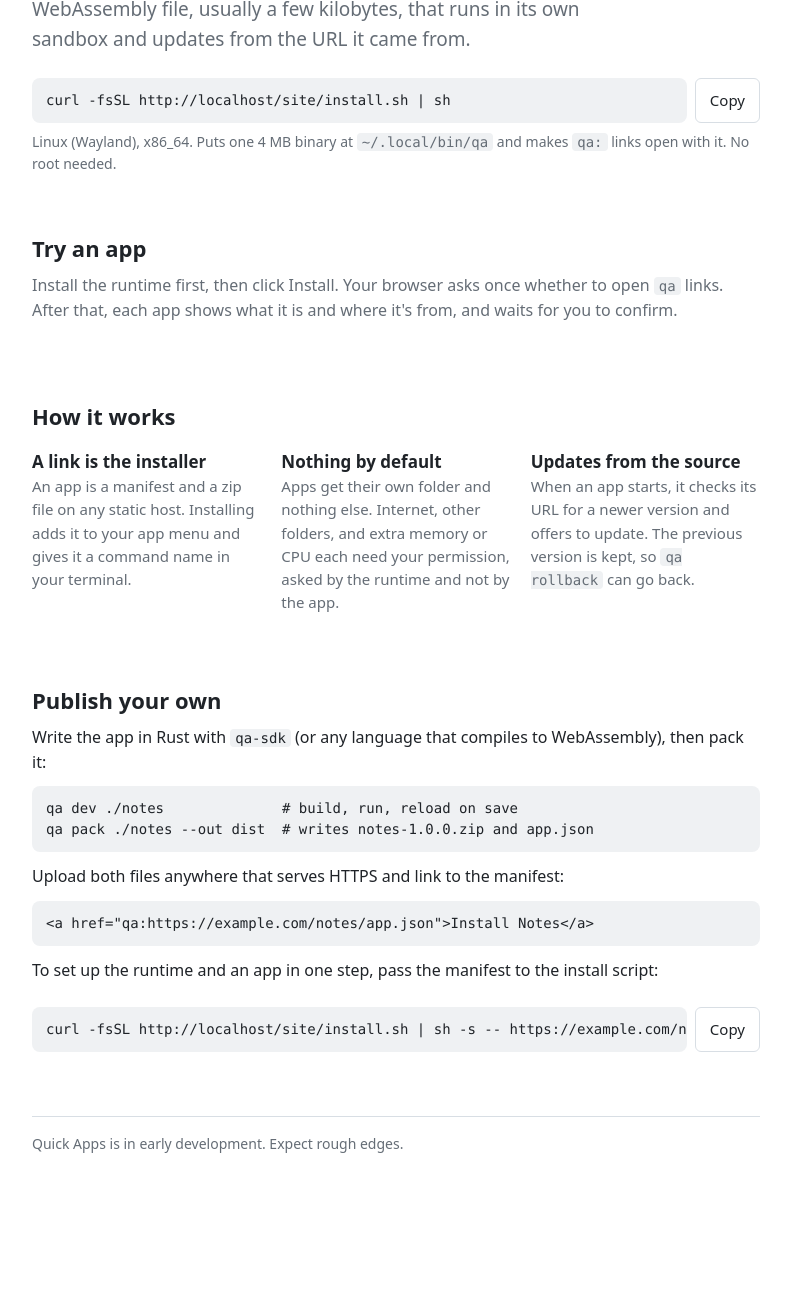
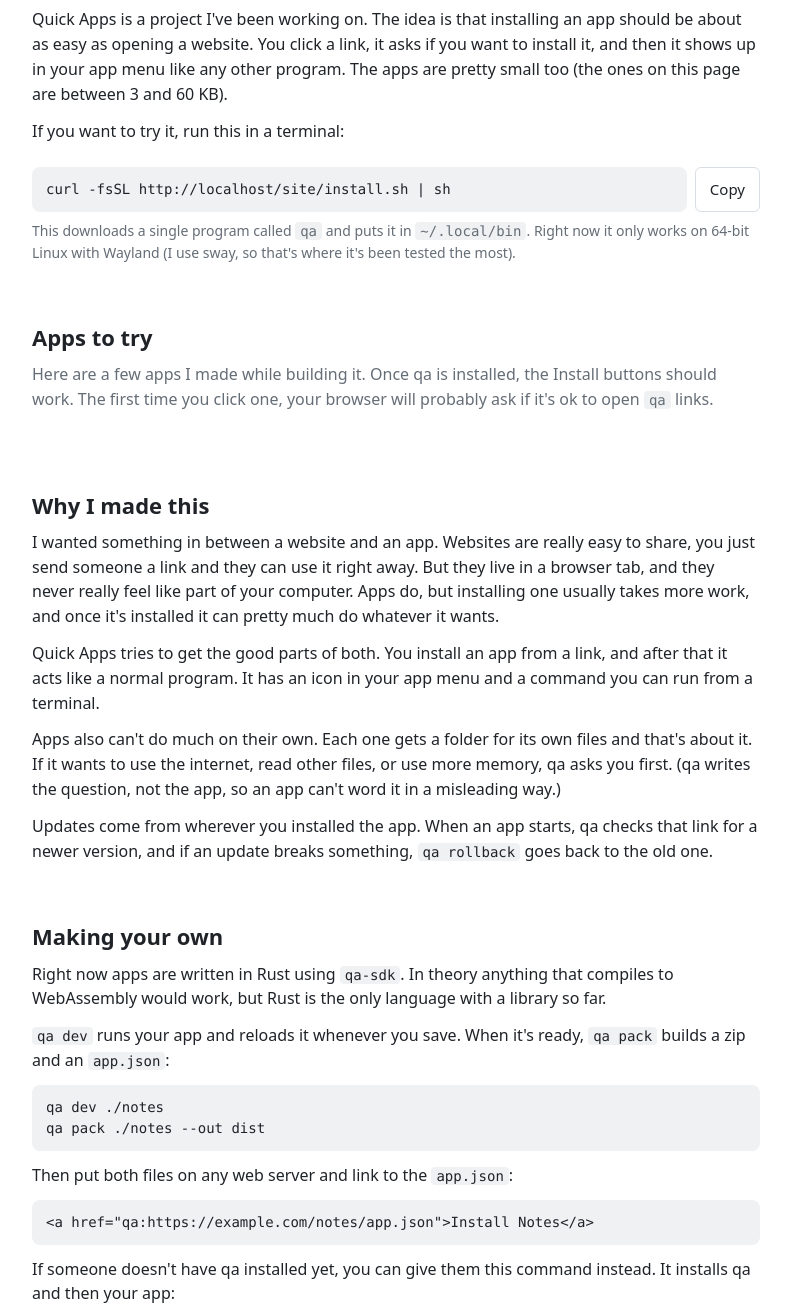
Before and after one commit to anbcodes/quick-apps, a plain HTML site: page site/index.html in a window 1280 px wide. Shown: the part 148-1457 px from the top of the page, without its empty margins (244-1035 px from the left). Before the commit the page ends 1375 px from the top, so only its background shows below. Drawn offline with Linux system fonts and the light colour scheme; no server answers.

Commit message:
Rewrite landing page copy in a plainer, personal voice
Co-Authored-By: Claude Opus 5.5 <noreply@anthropic.com>

```diff
--- a/site/index.html
+++ b/site/index.html
@@ -4,7 +4,7 @@
 <meta charset="utf-8">
 <meta name="viewport" content="width=device-width, initial-scale=1">
 <title>Quick Apps</title>
-<meta name="description" content="Small desktop apps you install from a link.">
+<meta name="description" content="Small desktop apps you can install from a link.">
 <link rel="icon" href="icon.png">
 <style>
 :root {
@@ -85,61 +85,62 @@ button:hover, .btn:hover { filter: brightness(0.96); }
 .app p { font-size: 15px; flex: 1; margin: 0; }
 .app .meta { font-size: 13px; color: var(--muted); }
 .app .actions { display: flex; gap: 8px; align-items: center; margin-top: 8px; }
-.points { display: grid; grid-template-columns: repeat(auto-fit, minmax(200px, 1fr)); gap: 20px; margin-top: 16px; }
-.points p { font-size: 15px; color: var(--muted); }
 footer { border-top: 1px solid var(--line); margin-top: 64px; padding-top: 16px; font-size: 14px; color: var(--muted); }
 </style>
 </head>
 <body>
 <main>
   <h1>Quick Apps</h1>
-  <p class="lead">Small desktop apps you install from a link. Each app is a WebAssembly file, usually a few kilobytes,
-  that runs in its own sandbox and updates from the URL it came from.</p>
+  <p class="lead">Small desktop apps you can install from a link.</p>
 
+  <p>Quick Apps is a project I've been working on. The idea is that installing an app should be about as easy as
+  opening a website. You click a link, it asks if you want to install it, and then it shows up in your app menu like
+  any other program. The apps are pretty small too (the ones on this page are between 3 and 60 KB).</p>
+
+  <p>If you want to try it, run this in a terminal:</p>
   <div class="cmd">
     <pre><code id="install-cmd">curl -fsSL https://…/install.sh | sh</code></pre>
     <button type="button" data-copy="install-cmd">Copy</button>
   </div>
-  <p class="small muted">Linux (Wayland), x86_64. Puts one 4 MB binary at <code>~/.local/bin/qa</code> and makes
-  <code>qa:</code> links open with it. No root needed.</p>
+  <p class="small muted">This downloads a single program called <code>qa</code> and puts it in
+  <code>~/.local/bin</code>. Right now it only works on 64-bit Linux with Wayland (I use sway, so that's where it's
+  been tested the most).</p>
 
-  <h2>Try an app</h2>
-  <p class="muted">Install the runtime first, then click Install. Your browser asks once whether to open
-  <code>qa</code> links. After that, each app shows what it is and where it's from, and waits for you to confirm.</p>
+  <h2>Apps to try</h2>
+  <p class="muted">Here are a few apps I made while building it. Once qa is installed, the Install buttons should
+  work. The first time you click one, your browser will probably ask if it's ok to open <code>qa</code> links.</p>
   <div class="apps" id="apps"></div>
 
-  <h2>How it works</h2>
-  <div class="points">
-    <div>
-      <h3>A link is the installer</h3>
-      <p>An app is a manifest and a zip file on any static host. Installing adds it to your app menu and gives it
-      a command name in your terminal.</p>
-    </div>
-    <div>
-      <h3>Nothing by default</h3>
-      <p>Apps get their own folder and nothing else. Internet, other folders, and extra memory or CPU each need
-      your permission, asked by the runtime and not by the app.</p>
-    </div>
-    <div>
-      <h3>Updates from the source</h3>
-      <p>When an app starts, it checks its URL for a newer version and offers to update. The previous version
-      is kept, so <code>qa rollback</code> can go back.</p>
-    </div>
-  </div>
+  <h2>Why I made this</h2>
+  <p>I wanted something in between a website and an app. Websites are really easy to share, you just send someone a
+  link and they can use it right away. But they live in a browser tab, and they never really feel like part of your
+  computer. Apps do, but installing one usually takes more work, and once it's installed it can pretty much do
+  whatever it wants.</p>
+  <p>Quick Apps tries to get the good parts of both. You install an app from a link, and after that it acts like a
+  normal program. It has an icon in your app menu and a command you can run from a terminal.</p>
+  <p>Apps also can't do much on their own. Each one gets a folder for its own files and that's about it. If it wants
+  to use the internet, read other files, or use more memory, qa asks you first. (qa writes the question, not the
+  app, so an app can't word it in a misleading way.)</p>
+  <p>Updates come from wherever you installed the app. When an app starts, qa checks that link for a newer version,
+  and if an update breaks something, <code>qa rollback</code> goes back to the old one.</p>
 
-  <h2>Publish your own</h2>
-  <p>Write the app in Rust with <code>qa-sdk</code> (or any language that compiles to WebAssembly), then pack it:</p>
-<pre><code>qa dev ./notes              # build, run, reload on save
-qa pack ./notes --out dist  # writes notes-1.0.0.zip and app.json</code></pre>
-  <p>Upload both files anywhere that serves HTTPS and link to the manifest:</p>
+  <h2>Making your own</h2>
+  <p>Right now apps are written in Rust using <code>qa-sdk</code>. In theory anything that compiles to WebAssembly
+  would work, but Rust is the only language with a library so far.</p>
+  <p><code>qa dev</code> runs your app and reloads it whenever you save. When it's ready, <code>qa pack</code> builds
+  a zip and an <code>app.json</code>:</p>
+<pre><code>qa dev ./notes
+qa pack ./notes --out dist</code></pre>
+  <p>Then put both files on any web server and link to the <code>app.json</code>:</p>
 <pre><code>&lt;a href="qa:https://example.com/notes/app.json"&gt;Install Notes&lt;/a&gt;</code></pre>
-  <p>To set up the runtime and an app in one step, pass the manifest to the install script:</p>
+  <p>If someone doesn't have qa installed yet, you can give them this command instead. It installs qa and then
+  your app:</p>
   <div class="cmd">
     <pre><code id="install-app-cmd">curl -fsSL https://…/install.sh | sh -s -- https://example.com/notes/app.json</code></pre>
     <button type="button" data-copy="install-app-cmd">Copy</button>
   </div>
 
-  <footer>Quick Apps is in early development. Expect rough edges.</footer>
+  <footer>This is still pretty early, so expect some things to be broken.</footer>
 </main>
 
 <script>
```
Also changed, not shown: 1 other file.
